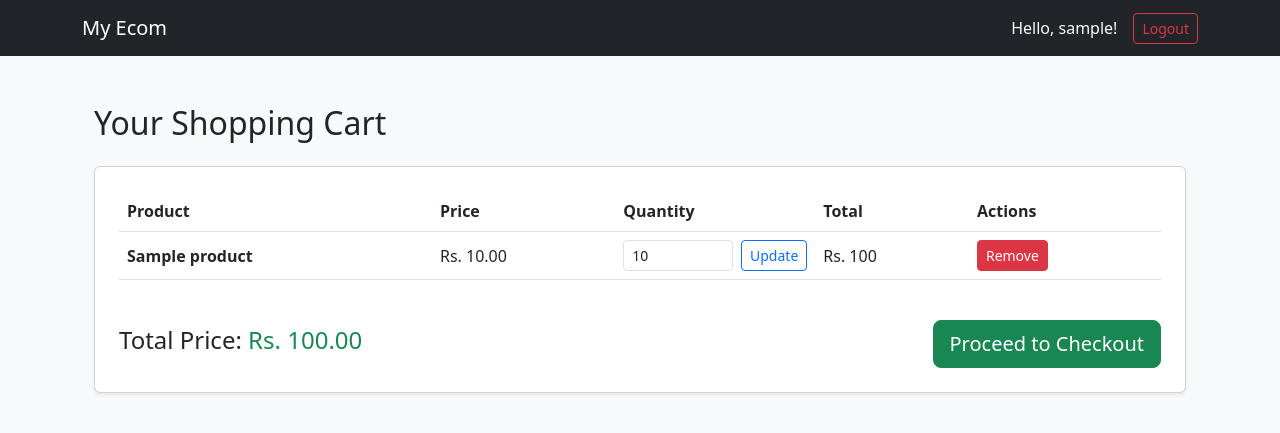
After one commit to Riya18singh/MY_PROJECT, a Django app: page /cart/ in a window 1280 px wide. The commit adds this page. Shown: the top 433 px of the page. Run offline with Django 5.2, Linux system fonts and the light colour scheme; a user stored in the database is signed in; tables that the repository leaves empty hold one stand-in row (values such as "Sample post").

Commit message:
cart setting

```diff
--- a/backend/urls.py
+++ b/backend/urls.py
@@ -5,4 +5,6 @@ urlpatterns = [
     path('admin/', admin.site.urls),
     path('', include('products.urls')),
     path('users/', include('users.urls')),
+    path('cart/', include('cart.urls')),
+    path('orders/', include('orders.urls')),
 ]
--- /dev/null
+++ b/cart/templates/cart/cart_detail.html
@@ -0,0 +1,59 @@
+{% extends 'products/base.html' %}
+
+{% block title %}Your Cart - My Ecom{% endblock %}
+
+{% block content %}
+<div class="container">
+    <h2 class="mb-4">Your Shopping Cart</h2>
+
+    {% if cart.items.all %}
+        <div class="card shadow-sm p-4">
+            <table class="table align-middle">
+                <thead>
+                    <tr>
+                        <th>Product</th>
+                        <th>Price</th>
+                        <th>Quantity</th>
+                        <th>Total</th>
+                        <th>Actions</th> </tr>
+                </thead>
+                <tbody>
+                    {% for item in cart.items.all %}
+                        <tr>
+                            <td><strong>{{ item.product.name }}</strong></td>
+                            <td>Rs. {{ item.product.price }}</td>
+
+                            <td style="width: 200px;">
+                                <form action="{% url 'update_cart' item.id %}" method="POST" class="d-flex align-items-center">
+                                    {% csrf_token %}
+                                    <input type="number" name="quantity" value="{{ item.quantity }}" min="1" class="form-control form-control-sm me-2">
+                                    <button type="submit" class="btn btn-sm btn-outline-primary">Update</button>
+                                </form>
+                            </td>
+
+                            <td>Rs. {% widthratio item.product.price 1 item.quantity %}</td>
+
+                            <td>
+                                <a href="{% url 'remove_from_cart' item.id %}" class="btn btn-sm btn-danger">Remove</a>
+                            </td>
+                        </tr>
+                    {% endfor %}
+                </tbody>
+            </table>
+
+            <div class="d-flex justify-content-between align-items-center mt-4">
+                <h4>Total Price: <span class="text-success">Rs. {{ total_price }}</span></h4>
+                <form action="{% url 'checkout' %}" method="POST">
+                    {% csrf_token %}
+                    <input type="hidden" name="payment_method" value="cod">
+                    <button type="submit" class="btn btn-success btn-lg">Proceed to Checkout</button>
+                </form>
+            </div>
+        </div>
+    {% else %}
+        <div class="alert alert-info text-center">
+            Your cart is completely empty! <a href="{% url 'product_list' %}" class="alert-link">Go shopping now</a>.
+        </div>
+    {% endif %}
+</div>
+{% endblock %}
--- /dev/null
+++ b/cart/urls.py
@@ -0,0 +1,9 @@
+from django.urls import path
+from . import views
+
+urlpatterns = [
+    path('', views.cart_detail, name='cart_detail'),
+    path('add/<int:product_id>/', views.add_to_cart, name='add_to_cart'), #<int:product_id> that is how Django knows exactly which product to put in the cart when a user clicks the button
+    path('update/<int:item_id>/', views.update_cart, name='update_cart'),
+    path('remove/<int:item_id>/', views.remove_from_cart, name='remove_from_cart'),
+]
--- a/cart/views.py
+++ b/cart/views.py
@@ -1,3 +1,70 @@
-from django.shortcuts import render
+# Create your views here.
+from django.shortcuts import render, redirect, get_object_or_404
+from django.contrib.auth.decorators import login_required
+from products.models import Product
+from django.contrib import messages
+from .models import Cart, CartItem
 
-# Create your views here.
+# The @login_required decorator forces users to log in before adding to cart
+@login_required(login_url='login')
+def add_to_cart(request, product_id):
+    # Find the specific product the user clicked on
+    product = get_object_or_404(Product, id=product_id)
+
+    # Get the user's existing cart, or create a new one if it's their first time
+    cart, created = Cart.objects.get_or_create(user=request.user)
+
+    # Check if this specific product is already in their cart
+    cart_item, item_created = CartItem.objects.get_or_create(cart=cart, product=product)
+
+    # If they already had it in the cart, just add +1 to the quantity
+    if not item_created:
+        cart_item.quantity += 1
+        cart_item.save()
+
+    #Send them back to the homepage for now
+    return redirect('product_list')
+@login_required(login_url='login')
+def cart_detail(request):
+    # Get the user's cart or create an empty one if they don't have one
+    cart, created = Cart.objects.get_or_create(user=request.user)
+
+    # Calculate the total price of all items combined
+    total_price = sum(item.product.price * item.quantity for item in cart.items.all())
+
+    return render(request, 'cart/cart_detail.html', {
+        'cart': cart,
+        'total_price': total_price
+    })
+@login_required(login_url='login')
+def update_cart(request, item_id):
+    if request.method == 'POST':
+        # 1. Safely find the item first
+        item = get_object_or_404(CartItem, id=item_id)
+
+        # 2. Security Check: Only let the user update it if they own it!
+        if item.cart.user == request.user:
+            new_quantity = int(request.POST.get('quantity', 1))
+
+            if new_quantity > 0:
+                item.quantity = new_quantity
+                item.save()
+                messages.success(request, f"Updated {item.product.name} quantity to {new_quantity}.")
+            else:
+                item.delete()
+                messages.info(request, f"{item.product.name} was removed.")
+
+    return redirect('cart_detail')
+
+
+@login_required(login_url='login')
+def remove_from_cart(request, item_id):
+    # 1. Safely find the item first
+    item = get_object_or_404(CartItem, id=item_id)
+
+    # 2. Security Check: Only let the user delete it if they own it!
+    if item.cart.user == request.user:
+        item.delete()
+        messages.warning(request, f"{item.product.name} was removed from your cart.")
+
+    return redirect('cart_detail')
--- /dev/null
+++ b/orders/urls.py
@@ -0,0 +1,6 @@
+from django.urls import path
+from . import views
+
+urlpatterns = [
+    path('checkout/', views.checkout, name='checkout'),
+]
--- a/products/templates/products/product_list.html
+++ b/products/templates/products/product_list.html
@@ -15,6 +15,9 @@
             <h2>{{ item.name }}</h2>
             <p>Price: Rs.{{ item.price }}</p>
             <p>{{ item.description }}</p>
+            <a href="{% url 'add_to_cart' item.id %}" class="btn btn-primary mt-3">
+    Add to Cart
+</a>
 
             <!-- Generate a dynamic link using the URL's nickname and product ID -->
             <a href="{% url 'product_detail' item.pk %}">View Details</a>
--- a/products/templates/products/products_deatil.html
+++ b/products/templates/products/products_deatil.html
@@ -9,6 +9,9 @@
     <h1>{{ product.name }}</h1>
     <p>Price: Rs.{{ product.price }}</p>
     <p>Description: {{ product.description }}</p>
+    <a href="{% url 'add_to_cart' product.id %}" class="btn btn-primary mt-3">
+        Add to Cart
+    </a>
 
     <br>
     <a href="{% url 'product_list' %}">⬅ Back to Catalog</a>
```
Also changed, not shown: orders/views.py (+59 -2 lines).
